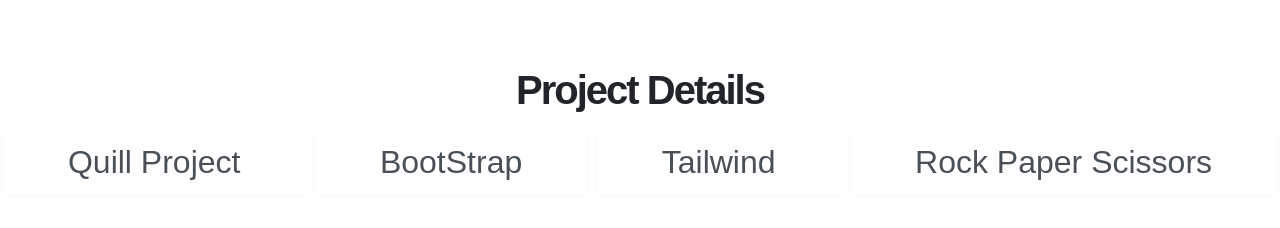
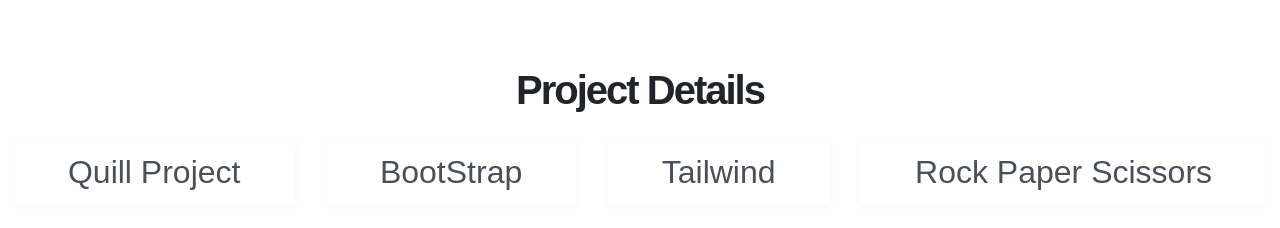
Before and after one commit to prvks09/myprojects, a plain HTML site: page index.html in a window 1280 px wide. Shown: the part 102-330 px from the top of the page. Drawn offline with Linux system fonts and the light colour scheme.

```diff
--- a/app.css
+++ b/app.css
@@ -312,9 +312,10 @@ li {
   /* border: 1px solid #333; */
   padding: 8px;
   /* text-align: center; */
-  font-size: var(--text-h5);
+  font-size: var(--text-paragraph);
   box-shadow: 0 2px 6px #c3c2c21a;
   transition: 0.5s;
+  margin: 1rem;
 }
 
 .cell:hover {
```
